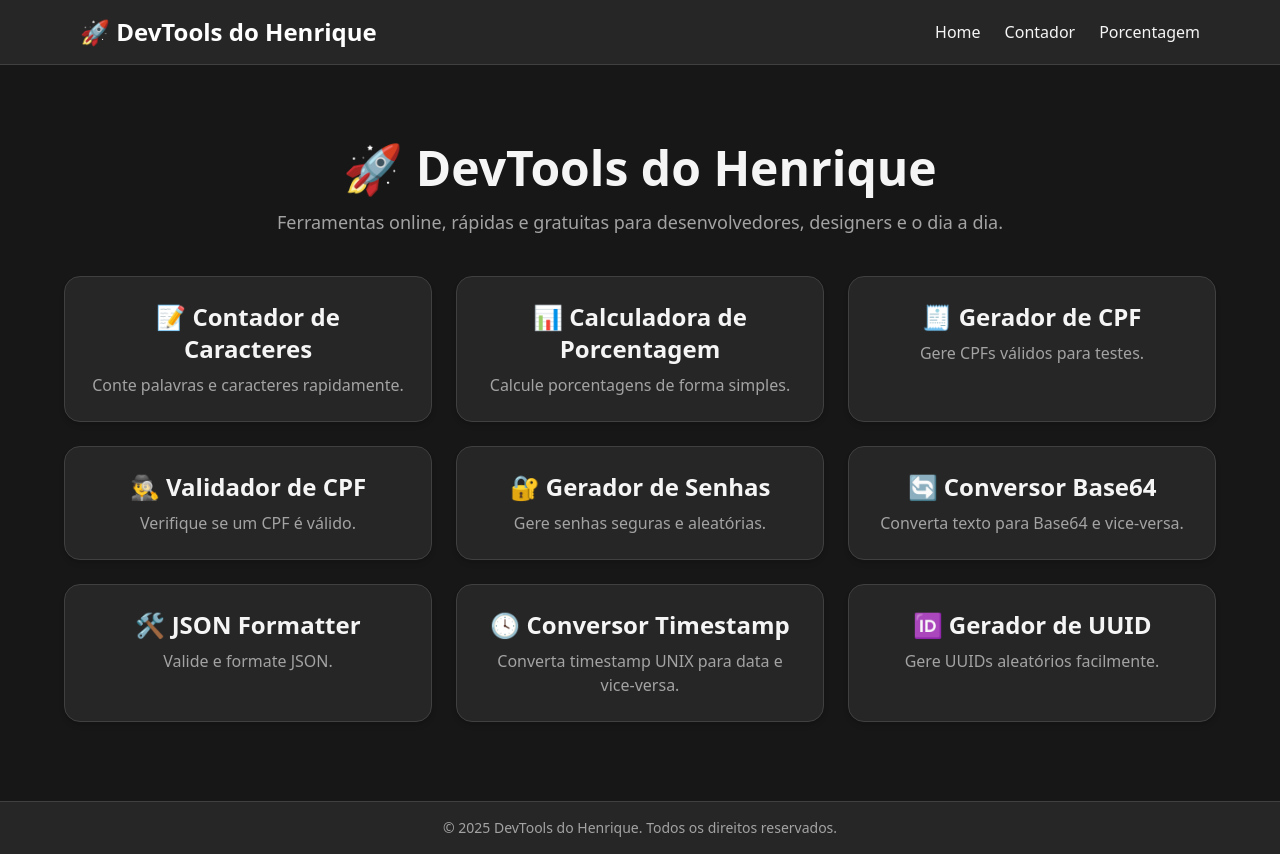
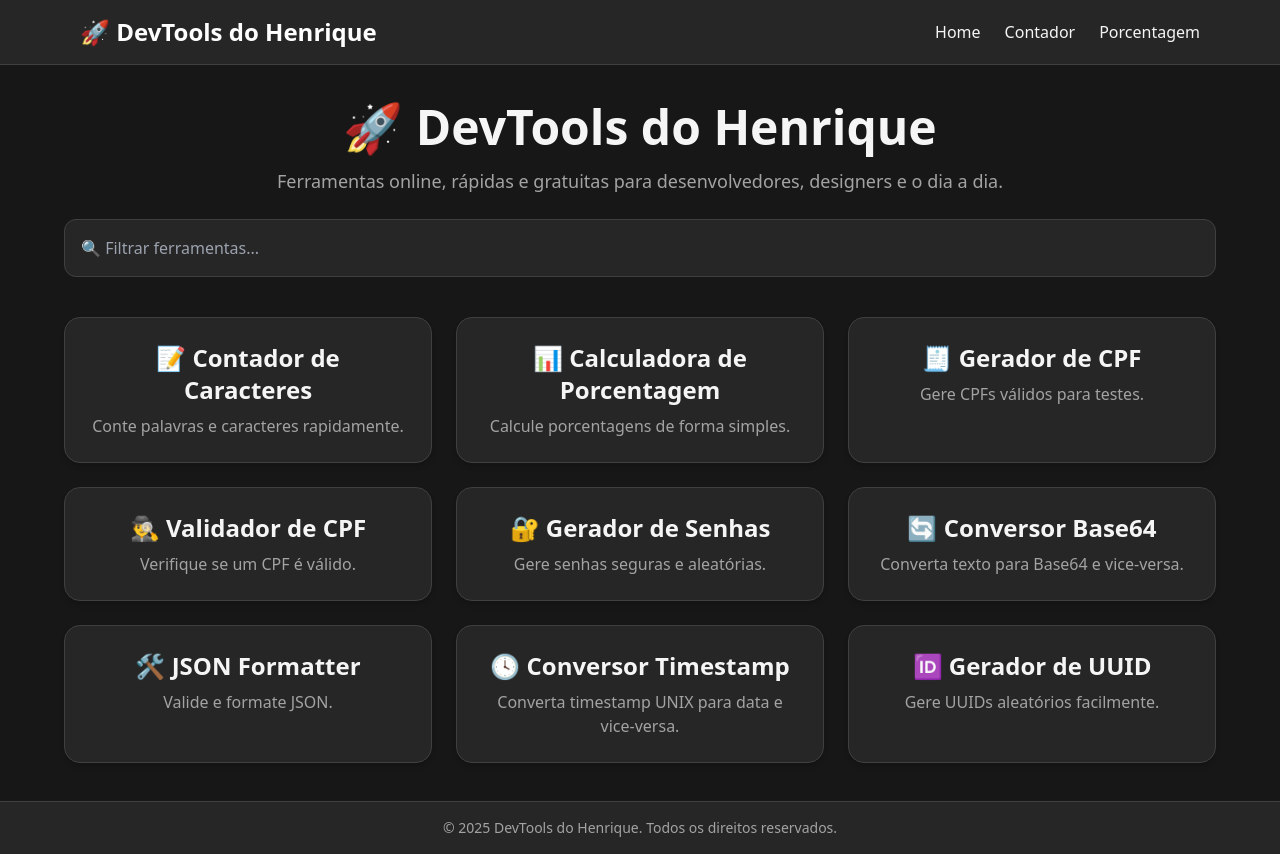
Before and after one commit to LHenrique-Marques/devtools-henrique, a Next.js app: page / in a window 1280 px wide. Built offline with nearby package versions, Linux system fonts and the light colour scheme.

Commit message:
adicionando filtros

```diff
--- a/app/page.tsx
+++ b/app/page.tsx
@@ -1,95 +1,60 @@
+'use client';
+
 import Link from 'next/link';
+import { useState } from 'react';
 
 export default function Home() {
+  const [search, setSearch] = useState('');
+
+  const tools = [
+    { name: 'Contador de Caracteres', href: '/contador-caracteres', desc: 'Conte palavras e caracteres rapidamente.', emoji: '📝' },
+    { name: 'Calculadora de Porcentagem', href: '/calculadora-porcentagem', desc: 'Calcule porcentagens de forma simples.', emoji: '📊' },
+    { name: 'Gerador de CPF', href: '/gerador-cpf', desc: 'Gere CPFs válidos para testes.', emoji: '🧾' },
+    { name: 'Validador de CPF', href: '/validador-cpf', desc: 'Verifique se um CPF é válido.', emoji: '🕵️‍♂️' },
+    { name: 'Gerador de Senhas', href: '/gerador-senha', desc: 'Gere senhas seguras e aleatórias.', emoji: '🔐' },
+    { name: 'Conversor Base64', href: '/conversor-base64', desc: 'Converta texto para Base64 e vice-versa.', emoji: '🔄' },
+    { name: 'JSON Formatter', href: '/json-formatter', desc: 'Valide e formate JSON.', emoji: '🛠️' },
+    { name: 'Conversor Timestamp', href: '/conversor-timestamp', desc: 'Converta timestamp UNIX para data e vice-versa.', emoji: '🕓' },
+    { name: 'Gerador de UUID', href: '/gerador-uuid', desc: 'Gere UUIDs aleatórios facilmente.', emoji: '🆔' },
+  ];
+
+  const filteredTools = tools.filter((tool) =>
+    tool.name.toLowerCase().includes(search.toLowerCase())
+  );
+
   return (
     <main className="flex items-center justify-center min-h-[calc(100vh-64px)] bg-neutral-900 text-neutral-100 px-4">
       <div className="max-w-6xl w-full text-center">
         <h1 className="text-5xl font-extrabold mb-4">🚀 DevTools do Henrique</h1>
-        <p className="text-lg text-neutral-400 mb-10">
+        <p className="text-lg text-neutral-400 mb-6">
           Ferramentas online, rápidas e gratuitas para desenvolvedores, designers e o dia a dia.
         </p>
 
+        <input
+          type="text"
+          placeholder="🔍 Filtrar ferramentas..."
+          value={search}
+          onChange={(e) => setSearch(e.target.value)}
+          className="w-full p-4 mb-10 rounded-xl border border-neutral-700 bg-neutral-800 text-neutral-100 focus:outline-none focus:ring-2 focus:ring-red-500"
+        />
+
         <div className="grid grid-cols-1 sm:grid-cols-2 md:grid-cols-3 gap-6">
-          {/* Contador de Caracteres */}
-          <Link
-            href="/contador-caracteres"
-            className="bg-neutral-800 border border-neutral-700 rounded-2xl p-6 shadow-md hover:scale-105 hover:border-red-500 transition transform"
-          >
-            <h2 className="text-2xl font-semibold mb-2">📝 Contador de Caracteres</h2>
-            <p className="text-neutral-400">Conte palavras e caracteres rapidamente.</p>
-          </Link>
-
-          {/* Calculadora de Porcentagem */}
-          <Link
-            href="/calculadora-porcentagem"
-            className="bg-neutral-800 border border-neutral-700 rounded-2xl p-6 shadow-md hover:scale-105 hover:border-red-500 transition transform"
-          >
-            <h2 className="text-2xl font-semibold mb-2">📊 Calculadora de Porcentagem</h2>
-            <p className="text-neutral-400">Calcule porcentagens de forma simples.</p>
-          </Link>
-
-          {/* Gerador de CPF */}
-          <Link
-            href="/gerador-cpf"
-            className="bg-neutral-800 border border-neutral-700 rounded-2xl p-6 shadow-md hover:scale-105 hover:border-red-500 transition transform"
-          >
-            <h2 className="text-2xl font-semibold mb-2">🧾 Gerador de CPF</h2>
-            <p className="text-neutral-400">Gere CPFs válidos para testes.</p>
-          </Link>
-
-          {/* Validador de CPF */}
-          <Link
-            href="/validador-cpf"
-            className="bg-neutral-800 border border-neutral-700 rounded-2xl p-6 shadow-md hover:scale-105 hover:border-red-500 transition transform"
-          >
-            <h2 className="text-2xl font-semibold mb-2">🕵️‍♂️ Validador de CPF</h2>
-            <p className="text-neutral-400">Verifique se um CPF é válido.</p>
-          </Link>
-
-          {/* Gerador de Senha */}
-          <Link
-            href="/gerador-senha"
-            className="bg-neutral-800 border border-neutral-700 rounded-2xl p-6 shadow-md hover:scale-105 hover:border-red-500 transition transform"
-          >
-            <h2 className="text-2xl font-semibold mb-2">🔐 Gerador de Senhas</h2>
-            <p className="text-neutral-400">Gere senhas seguras e aleatórias.</p>
-          </Link>
-
-          {/* Conversor Base64 */}
-          <Link
-            href="/conversor-base64"
-            className="bg-neutral-800 border border-neutral-700 rounded-2xl p-6 shadow-md hover:scale-105 hover:border-red-500 transition transform"
-          >
-            <h2 className="text-2xl font-semibold mb-2">🔄 Conversor Base64</h2>
-            <p className="text-neutral-400">Converta texto para Base64 e vice-versa.</p>
-          </Link>
-
-          {/* JSON Formatter */}
-          <Link
-            href="/json-formatter"
-            className="bg-neutral-800 border border-neutral-700 rounded-2xl p-6 shadow-md hover:scale-105 hover:border-red-500 transition transform"
-          >
-            <h2 className="text-2xl font-semibold mb-2">🛠️ JSON Formatter</h2>
-            <p className="text-neutral-400">Valide e formate JSON.</p>
-          </Link>
-
-          {/* Conversor Timestamp */}
-          <Link
-            href="/conversor-timestamp"
-            className="bg-neutral-800 border border-neutral-700 rounded-2xl p-6 shadow-md hover:scale-105 hover:border-red-500 transition transform"
-          >
-            <h2 className="text-2xl font-semibold mb-2">🕓 Conversor Timestamp</h2>
-            <p className="text-neutral-400">Converta timestamp UNIX para data e vice-versa.</p>
-          </Link>
-
-          {/* Gerador de UUID */}
-          <Link
-            href="/gerador-uuid"
-            className="bg-neutral-800 border border-neutral-700 rounded-2xl p-6 shadow-md hover:scale-105 hover:border-red-500 transition transform"
-          >
-            <h2 className="text-2xl font-semibold mb-2">🆔 Gerador de UUID</h2>
-            <p className="text-neutral-400">Gere UUIDs aleatórios facilmente.</p>
-          </Link>
+          {filteredTools.length > 0 ? (
+            filteredTools.map((tool) => (
+              <Link
+                key={tool.href}
+                href={tool.href}
+                className="bg-neutral-800 border border-neutral-700 rounded-2xl p-6 shadow-md hover:scale-105 hover:border-red-500 transition transform"
+              >
+                <h2 className="text-2xl font-semibold mb-2">
+                  {tool.emoji} {tool.name}
+                </h2>
+                <p className="text-neutral-400">{tool.desc}</p>
+              </Link>
+            ))
+          ) : (
+            <p className="text-neutral-500 col-span-full">Nenhuma ferramenta encontrada.</p>
+          )}
         </div>
       </div>
     </main>
```
